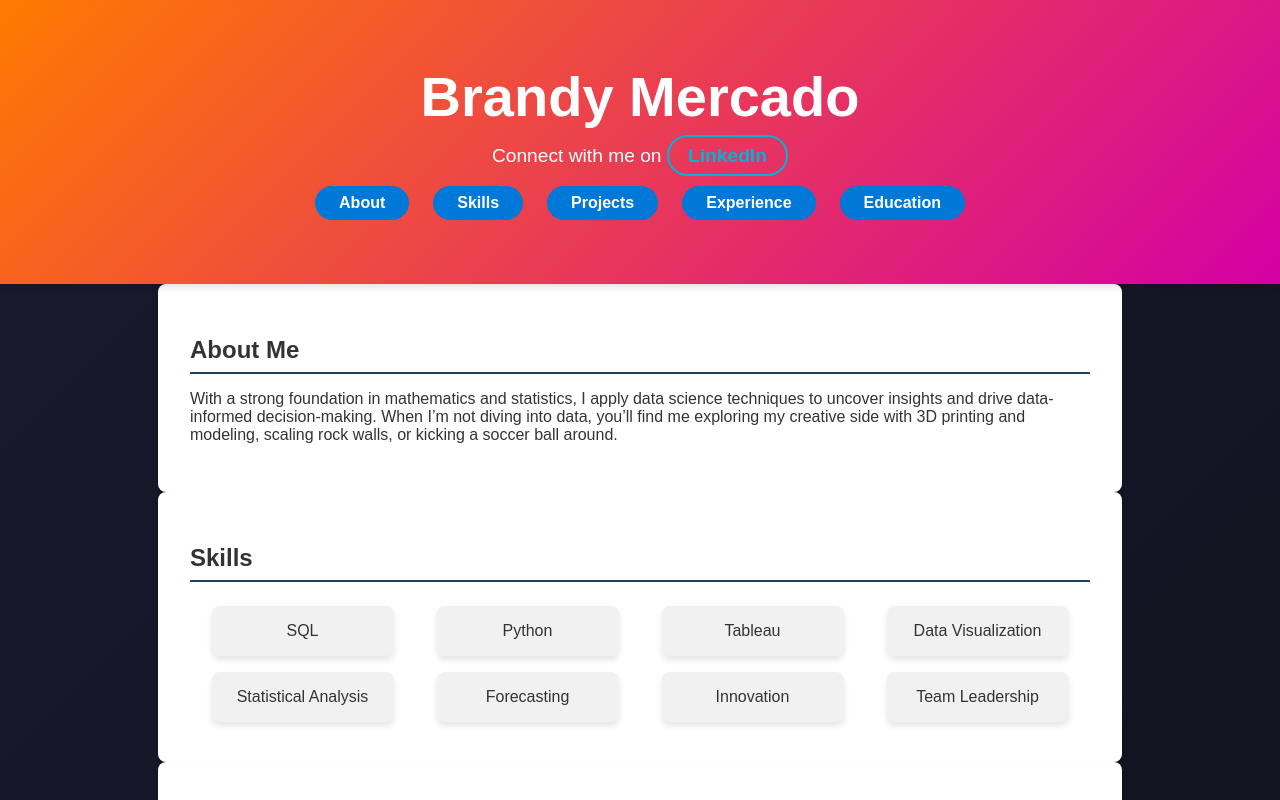
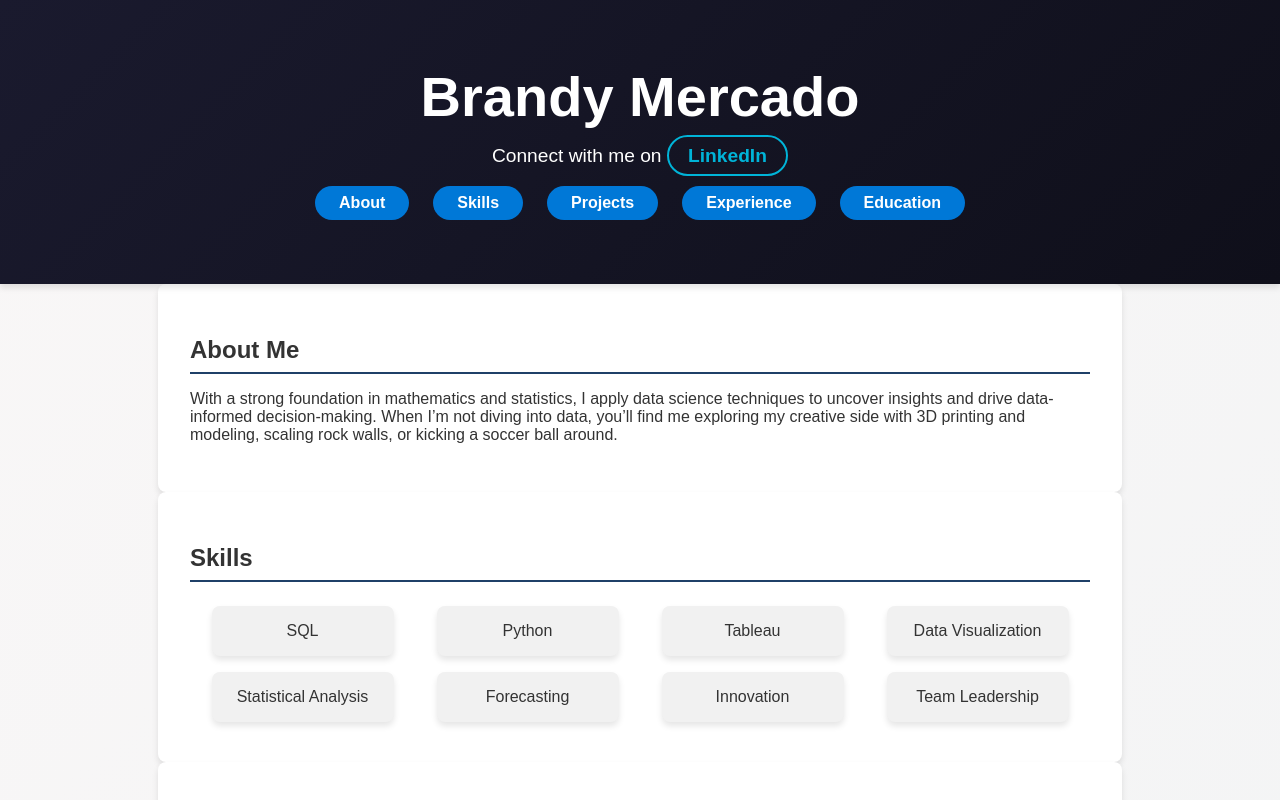
Before and after one commit to brandykmercado/brandykmercado.github.io, a plain HTML site: page index.html in a window 1280 px wide. Shown: the top 800 px of the page. Drawn offline with Linux system fonts and the light colour scheme.

Commit message:
Update index.html

```diff
--- a/index.html
+++ b/index.html
@@ -10,13 +10,13 @@
             font-family: 'Arial', sans-serif;
             margin: 0;
             padding: 0;
-            background: linear-gradient(135deg, #1a1a2e, #0f0f1a); /* Fresh gradient background */
+            background: linear-gradient(135deg, #f9f7f7, #f1f3f4); /* Fresh gradient background */
             color: #333;
         }
 
         /* Header */
         header {
-            background: linear-gradient(135deg, #ff7a00, #d400a5); /* Modern gradient background */
+            background: linear-gradient(135deg, #1a1a2e, #0f0f1a); /* Modern gradient background */
             background-size: cover;
             background-position: center center;
             color: white;
```
